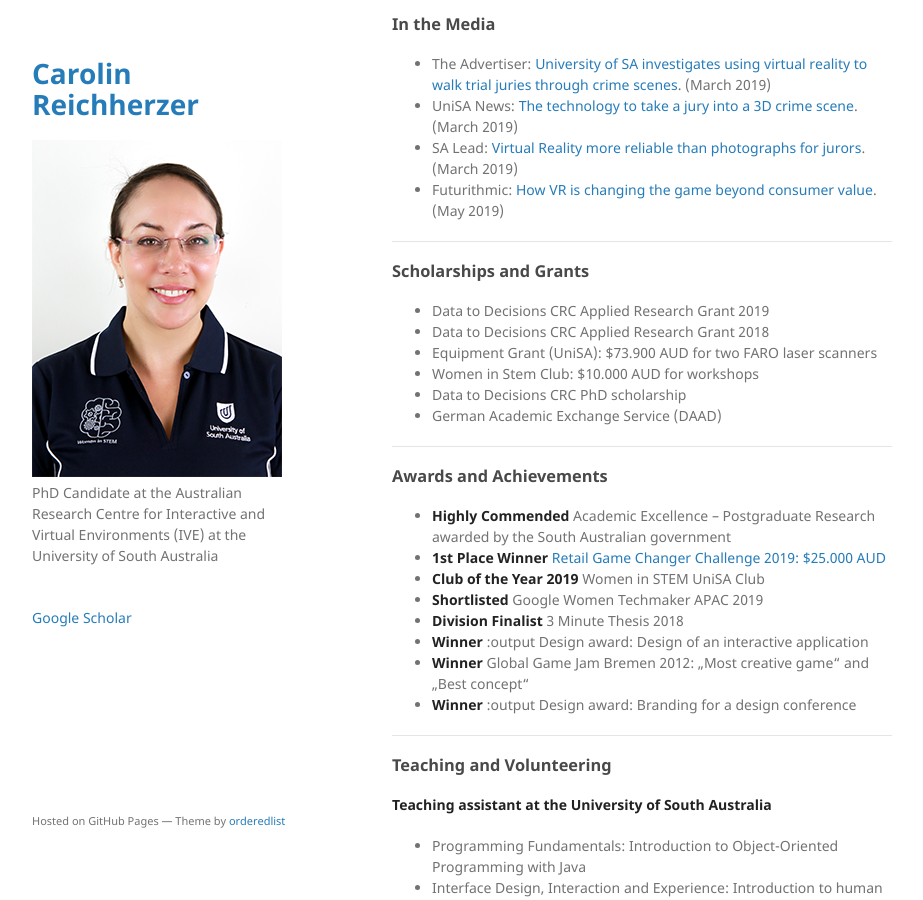
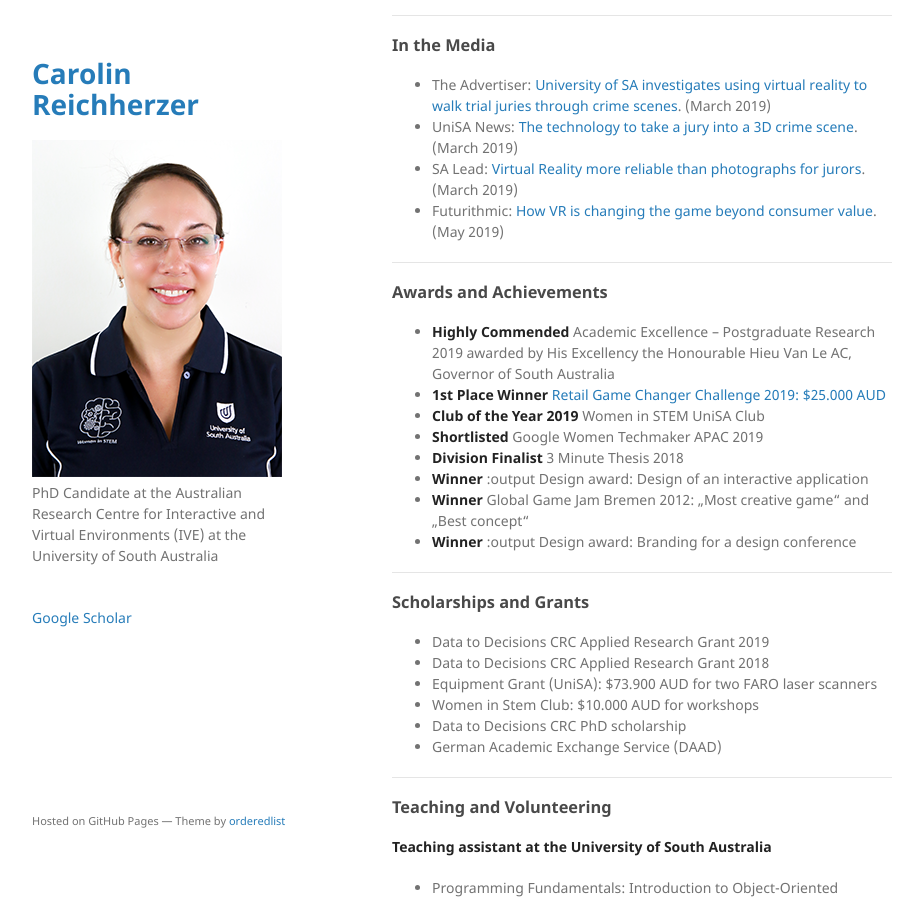
Before and after one commit to kiwicarolin/kiwicarolin.github.io, a Jekyll site: the page built from index.md, in a window 1280 px wide and 900 px high, scrolled down 1809 px. Shown: the whole window, without its empty margins (178-1101 px from the left). Built offline with Jekyll 4.4.1, drawn with Linux system fonts in a browser that asks for light colours; our own code applies the rules of GitHub Pages for plain Markdown files; part of the change alters nothing that is shown; some of the changed text lies outside the part shown.

Commit message:
updated text

```diff
--- a/index.md
+++ b/index.md
@@ -24,10 +24,11 @@ _My research is possible thanks to the Data to Decisions CRC who graciously supp
 
 ## Skills
 
+* Developing interactive Virtual Reality applications in Unity
+* Innovation through design thinking for better user experience
 * UX Research: Designing and carrying out user studies
 * 3D Reconstruction: Laser scanning and photogrammetry
-* Interactive Virtual Reality applications in Unity3D
-* Data Analysis in SPSS and R (RStudio)
+* Data Analysis
 
 ***
 
@@ -55,6 +56,18 @@ Mark Billinghurst, Alaeddin Nassani, and **Carolin Reichherzer**. 2014. Social p
 
 ***
 
+### Awards and Achievements
+* **Highly Commended** Academic Excellence – Postgraduate Research 2019 awarded by His Excellency the Honourable Hieu Van Le AC, Governor of South Australia
+* **1st Place Winner** [Retail Game Changer Challenge 2019: $25.000 AUD](https://icc.unisa.edu.au/newsroom/2019/unisa-phd-students-reinvent-retail-therapy-wheel/)
+* **Club of the Year 2019** Women in STEM UniSA Club
+* **Shortlisted** Google Women Techmaker APAC 2019
+* **Division Finalist** 3 Minute Thesis 2018
+* **Winner** :output Design award: Design of an interactive application
+* **Winner** Global Game Jam Bremen 2012: „Most creative game“ and „Best concept“
+* **Winner** :output Design award: Branding for a design conference
+
+***
+
 ### Scholarships and Grants
 * Data to Decisions CRC Applied Research Grant 2019
 * Data to Decisions CRC Applied Research Grant 2018
@@ -62,18 +75,6 @@ Mark Billinghurst, Alaeddin Nassani, and **Carolin Reichherzer**. 2014. Social p
 * Women in Stem Club: $10.000 AUD for workshops
 * Data to Decisions CRC PhD scholarship
 * German Academic Exchange Service (DAAD)
-
-***
-
-### Awards and Achievements
-* **Highly Commended** Academic Excellence – Postgraduate Research awarded by the South Australian government
-* **1st Place Winner** [Retail Game Changer Challenge 2019: $25.000 AUD](https://icc.unisa.edu.au/newsroom/2019/unisa-phd-students-reinvent-retail-therapy-wheel/)
-* **Club of the Year 2019** Women in STEM UniSA Club
-* **Shortlisted** Google Women Techmaker APAC 2019
-* **Division Finalist** 3 Minute Thesis 2018
-* **Winner** :output Design award: Design of an interactive application
-* **Winner** Global Game Jam Bremen 2012: „Most creative game“ and „Best concept“
-* **Winner** :output Design award: Branding for a design conference
 
 ***
 
```
